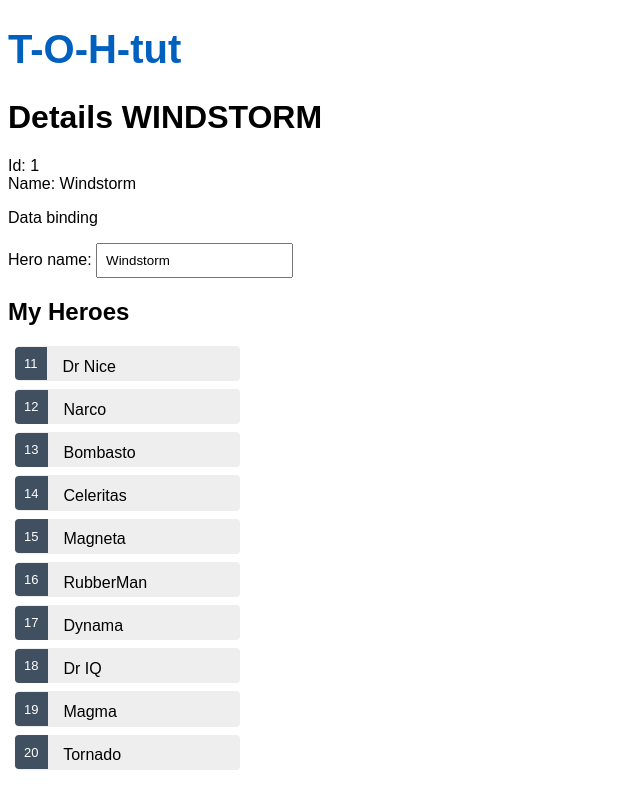
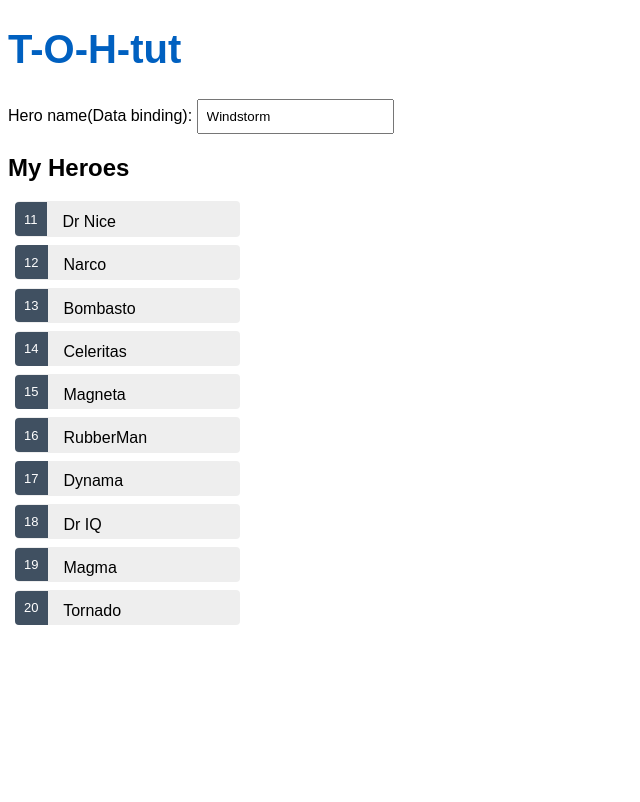
Before and after one commit to Learning-Sandile-C/TourOfHerosTut, an Angular app in the folder T-O-H-tut/: page / in a window 1280 px wide. Shown: the whole page, without its empty margins (0-640 px from the left). Built offline with nearby package versions, Linux system fonts and the light colour scheme.

Commit message:
Hero list, click to show details

```diff
--- a/T-O-H-tut/src/app/heroes/heroes.component.html
+++ b/T-O-H-tut/src/app/heroes/heroes.component.html
@@ -1,17 +1,22 @@
-<h1>Details {{hero.name | uppercase}}</h1>
-
-<div>Id: {{hero.id}}</div>
-<div>Name: {{hero.name}}</div>
-
 <div>
-  <p>Data binding</p>
-  <label for="name">Hero name: </label>
+  <label for="name">Hero name(Data binding): </label>
   <input id="name" [(ngModel)]="hero.name" placeholder="name">
 </div>
 
 <h2>My Heroes</h2>
 <ul class="heroes">
-  <li *ngFor="let heroOne of heroes">
-    <span class="badge">{{heroOne.id}}</span> {{heroOne.name}}
+  <li *ngFor="let hero of heroes"
+    [class.selected]="hero === selectedHero"
+    (click)="onSelect(hero)">
+    <span class="badge">{{hero.id}}</span> {{hero.name}}
   </li>
 </ul>
+
+<div *ngIf="selectedHero">
+  <h2>{{selectedHero.name | uppercase}} Details</h2>
+  <div><span>id: </span>{{selectedHero.id}}</div>
+  <div>
+    <label for="hero-name">Hero name: </label>
+    <input id="hero-name" [(ngModel)]="selectedHero.name" placeholder="name">
+  </div>
+</div>
--- a/T-O-H-tut/src/app/heroes/heroes.component.ts
+++ b/T-O-H-tut/src/app/heroes/heroes.component.ts
@@ -20,4 +20,8 @@
   ngOnInit(): void {
   }
 
+  selectedHero?: Hero;
+  onSelect(hero: Hero): void {
+    this.selectedHero = hero;
+  }
 }
```
